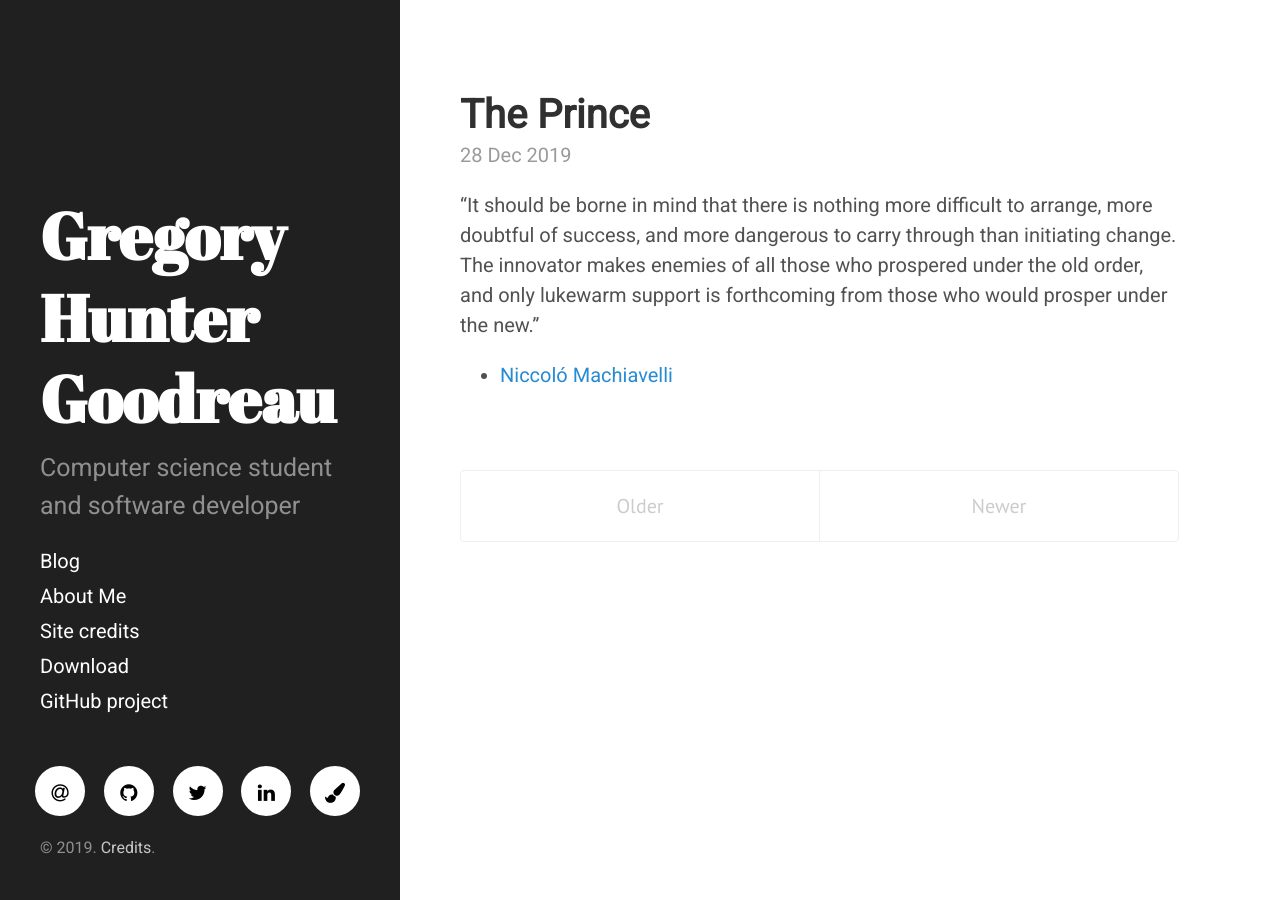
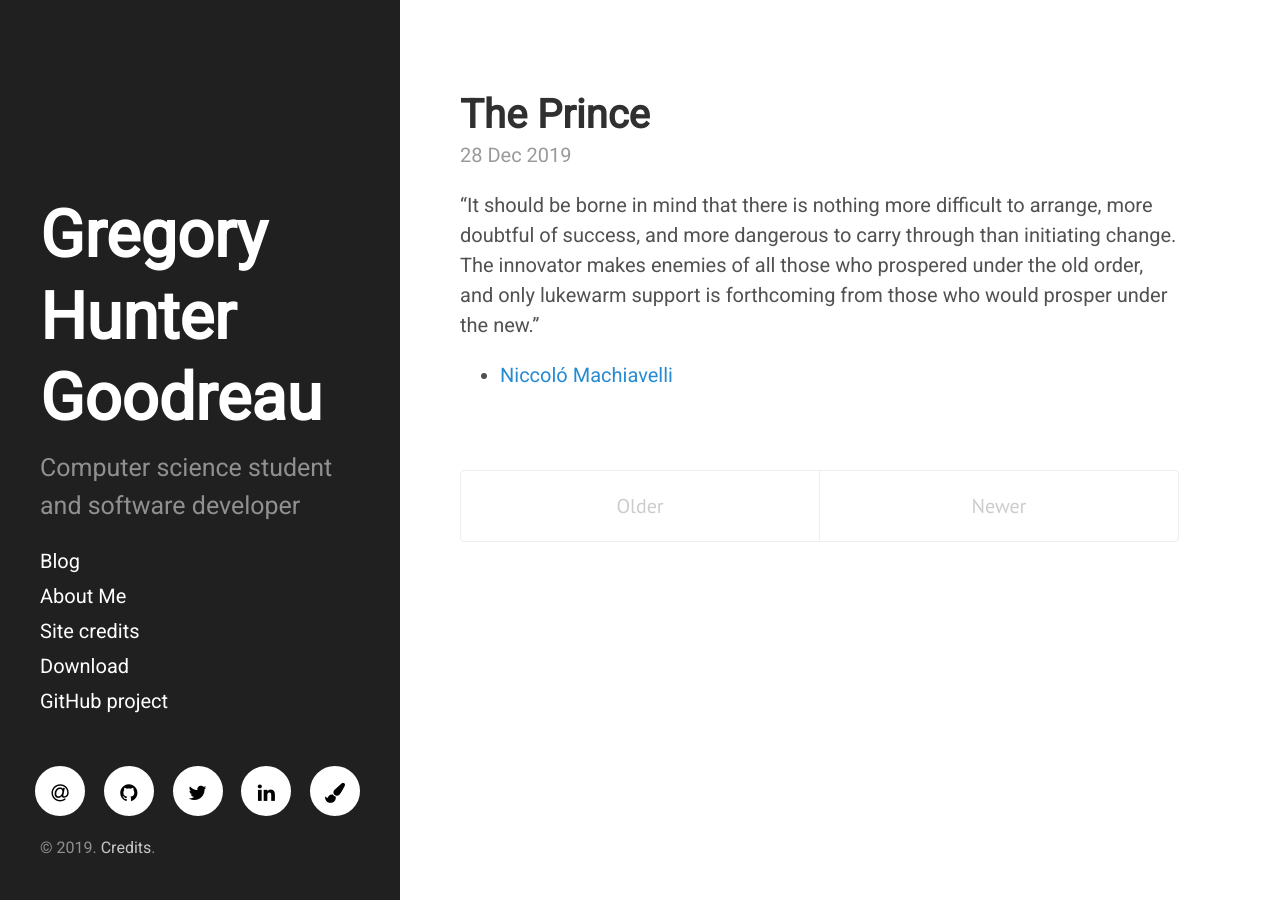
Before and after one commit to ghgoodreau/ghgoodreau.github.io, a Jekyll site: the page built from index.html, in a window 1280 px wide. Built offline with Jekyll 4.4.1, drawn with Linux system fonts in a browser that asks for light colours; the list of posts is cut into pages by our own code.

Commit message:
Update ghg.css

```diff
--- a/public/css/ghg.css
+++ b/public/css/ghg.css
@@ -13,7 +13,11 @@
 
 /* Font */
 html {
-  font-family: 'Roboto', sans-serif;
+    font-family: 'Roboto', sans-serif;
+}
+
+.sidebar-about h1 {
+    font-family: 'Roboto', sans-serif;
 }
 
 /*h1, /*h2, h3, h4, h5, h6 {
```
